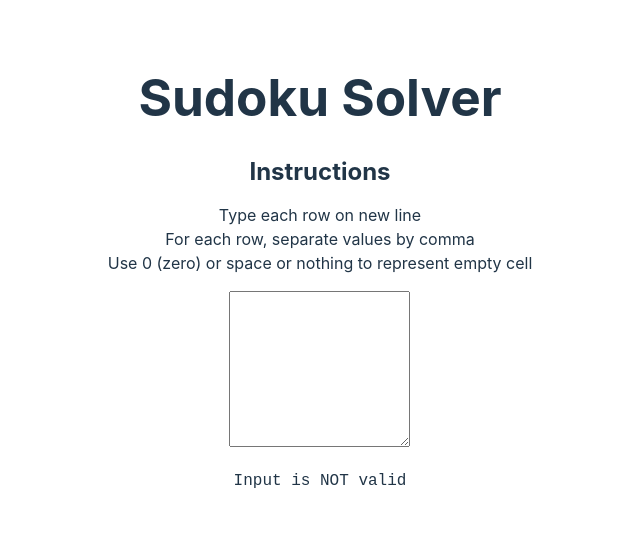
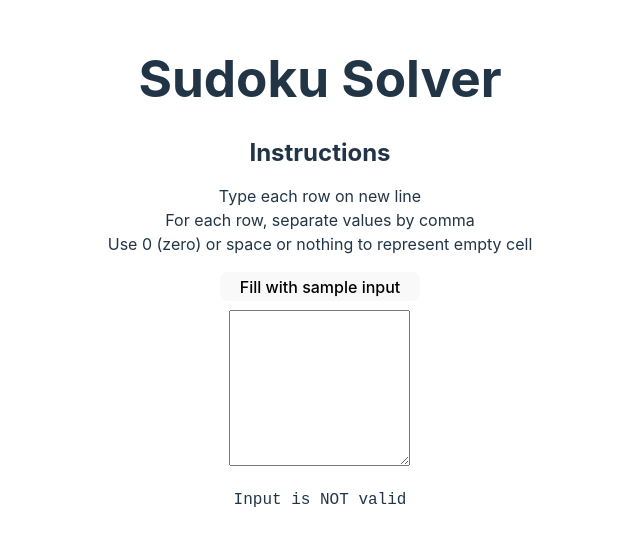
Before and after one commit to yusiangeng/sudoku-solver, a React (Vite) app: page / in a window 1280 px wide. Shown: the part 128-670 px from the top of the page, without its empty margins (320-960 px from the left). Built offline with nearby package versions, Linux system fonts and the light colour scheme.

Commit message:
Add sample input button

```diff
--- a/src/App.tsx
+++ b/src/App.tsx
@@ -1,13 +1,25 @@
-import { useState } from "react";
+import { useRef, useState } from "react";
 import "./App.css";
 import { matrixToString, parseText } from "./utils/parser";
 import { solveSudoku } from "./utils/solver";
 import { isValidInput, isValidSolution } from "./utils/validation";
 
+const SAMPLE_INPUT =
+  "8, , , , , , , , \n" +
+  " , ,3,6, , , , , \n" +
+  " ,7, , ,9, ,2, , \n" +
+  " ,5, , , ,7, , , \n" +
+  " , , , ,4,5,7, , \n" +
+  " , , ,1, , , ,3, \n" +
+  " , ,1, , , , ,6,8\n" +
+  " , ,8,5, , , ,1, \n" +
+  " ,9, , , , ,4, , ";
+
 function App() {
   const [errorMessage, setErrorMessage] = useState("");
   const [isValid, setIsValid] = useState(false);
   const [solution, setSolution] = useState("");
+  const textAreaRef = useRef<HTMLTextAreaElement>(null);
 
   function test(input: string): void {
     try {
@@ -47,12 +59,24 @@ function App() {
         <br />
         Use 0 (zero) or space or nothing to represent empty cell
       </p>
+      <button
+        onClick={() => {
+          if (textAreaRef.current) {
+            textAreaRef.current.value = SAMPLE_INPUT;
+            test(textAreaRef.current.value);
+          }
+        }}
+      >
+        Fill with sample input
+      </button>
+      <br />
       <textarea
         rows={10}
         cols={20}
         onChange={(e) => {
           test(e.target.value);
         }}
+        ref={textAreaRef}
       ></textarea>
       <pre>{errorMessage}</pre>
       <pre>{isValid ? "Input is valid" : "Input is NOT valid"}</pre>
--- a/src/index.css
+++ b/src/index.css
@@ -40,7 +40,8 @@ h1 {
 button {
   border-radius: 8px;
   border: 1px solid transparent;
-  padding: 0.6em 1.2em;
+  padding: 0.2em 1.2em;
+  margin-bottom: 0.6em;
   font-size: 1em;
   font-weight: 500;
   font-family: inherit;
--- a/src/utils/solver.ts
+++ b/src/utils/solver.ts
@@ -1,6 +1,6 @@
 import { matrixToString } from "./parser";
 
-const RECURSION_LIMIT = 10_000_000;
+const RECURSION_LIMIT = 2_000_000;
 
 export function solveSudoku(board: number[][]) {
   const count = [0];
```
